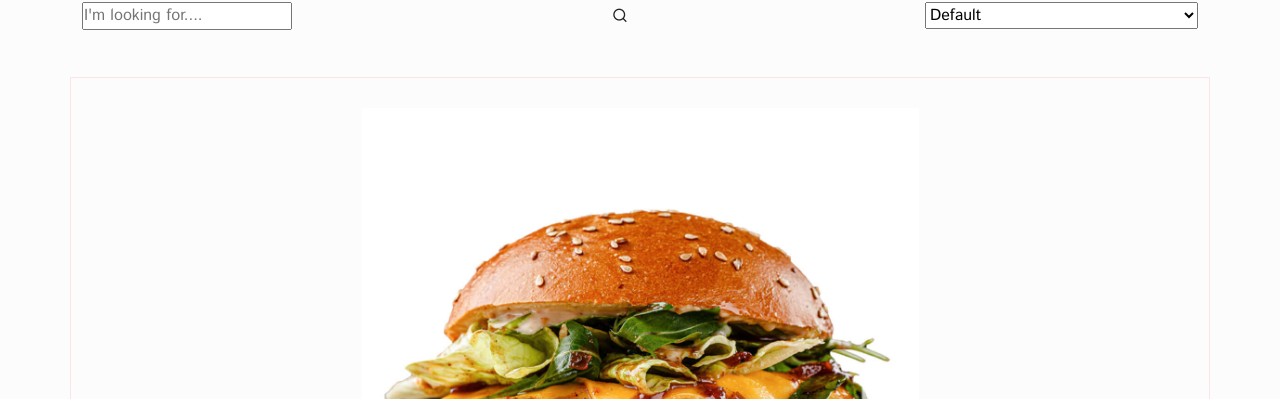
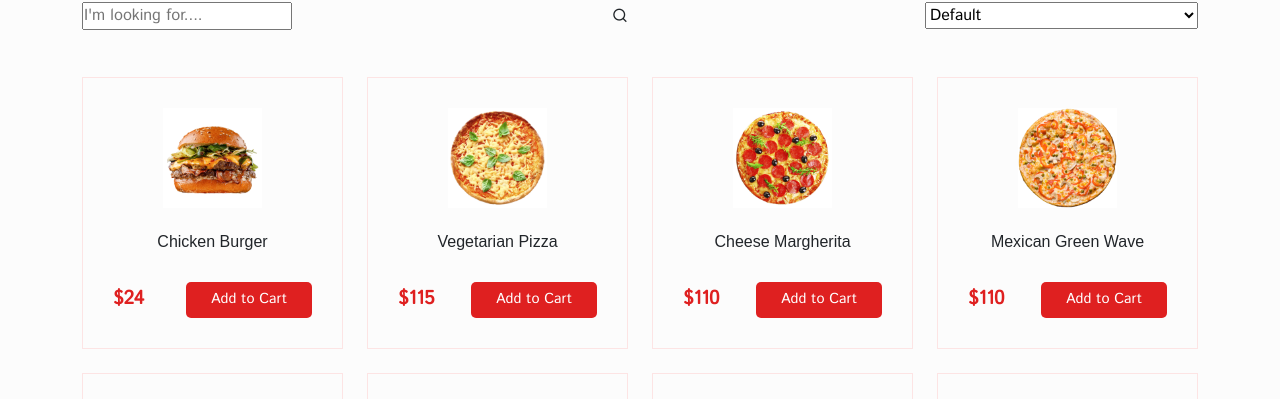
Before and after one commit to mdraselmiah95/tasty-treat-app, a React (Create React App) app: page /foods in a window 1280 px wide. Shown: the part 324-723 px from the top of the page. Built offline with nearby package versions, Linux system fonts and the light colour scheme; a web font is replaced by a local one.

Commit message:
WIP on Tasty Treat All Foods page

```diff
--- a/src/pages/AllFoods.jsx
+++ b/src/pages/AllFoods.jsx
@@ -40,7 +40,9 @@ const AllFoods = () => {
             </Col>
 
             {products.map((item) => (
-              <ProductCard item={item} key={item.id} />
+              <Col lg="3" md="4" sm="6" xs="6" key={item.id} className="mb-4">
+                <ProductCard item={item} />
+              </Col>
             ))}
           </Row>
         </Container>
```
Also changed, not shown: src/styles/all-foods.css (added).
